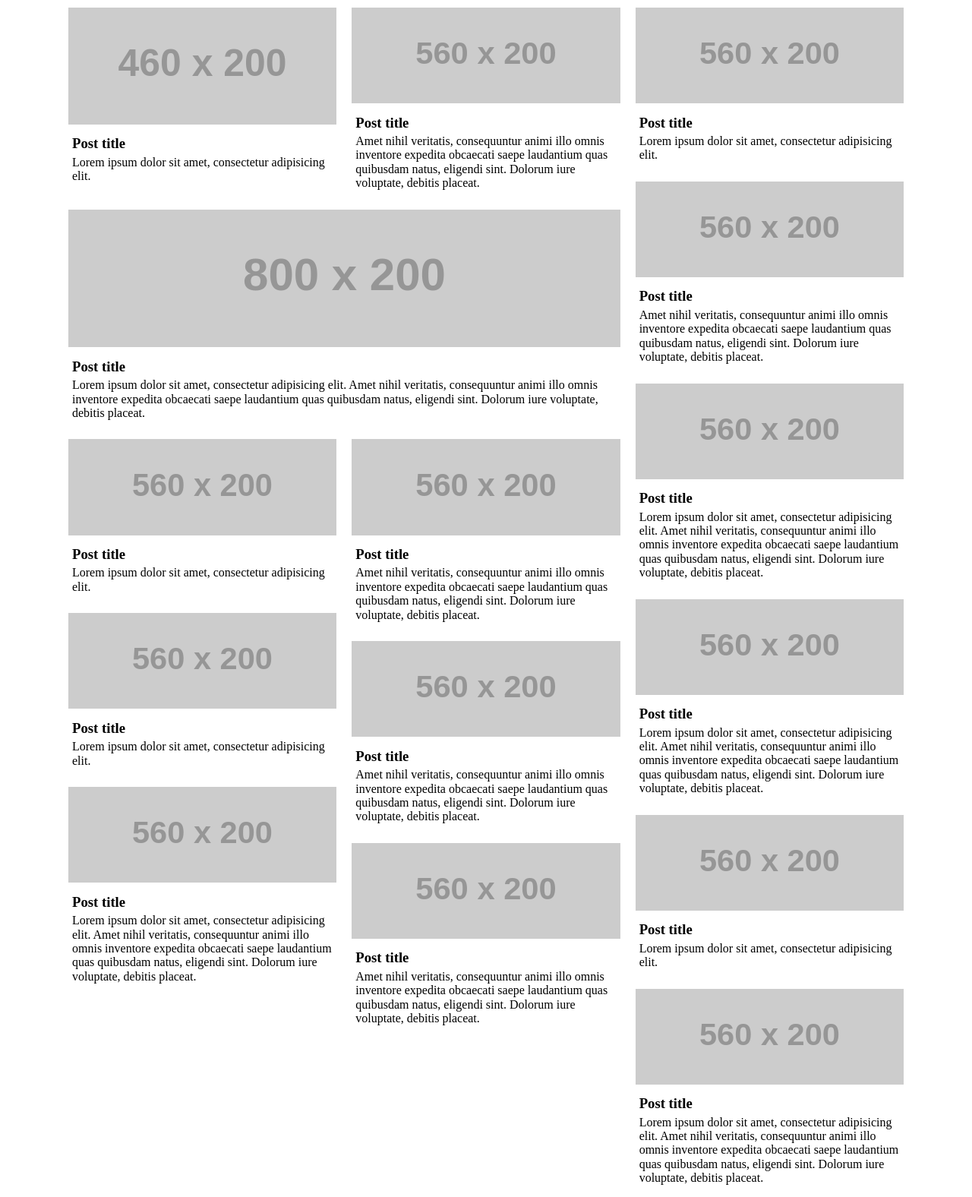
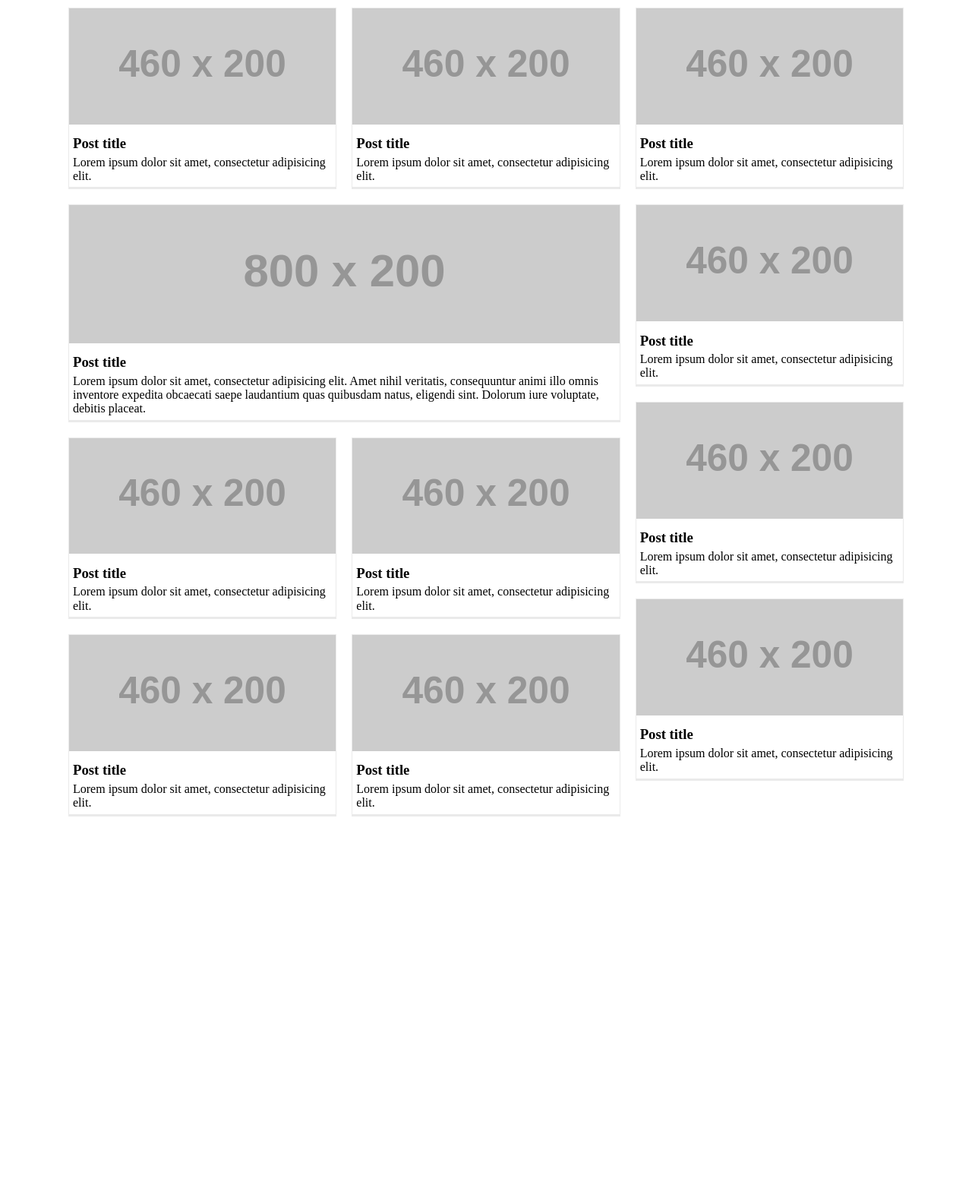
Before and after one commit to ndt-draft/npm-gulp-bower-flow, a website: page index.html in a window 1280 px wide. Shown: the whole page at 76% size. After the commit the page ends 1085 px from the top, so only its background shows below. Drawn offline with nearby package versions, Linux system fonts and the light colour scheme; placeholder pictures from the web are drawn by us.

Commit message:
update masonry style

```diff
--- a/assets/sass/main.scss
+++ b/assets/sass/main.scss
@@ -46,6 +46,11 @@
     width: 66.666%; // not fit issue: 33.2%
 }
 
+.grid-post-wrapper {
+    border: 1px solid #eaeaea;
+    border-bottom-width: 3px;
+}
+
 .grid-content {
     padding: 5px;
 }
--- a/index.html
+++ b/index.html
@@ -18,6 +18,7 @@
             <div class="grid-container">
                 <div class="grid-sizer"></div>
                 <div class="grid-item">
+                    <div class="grid-post-wrapper">
                         <img class="img-responsive" src="http://placehold.it/460x200" alt="">
                         <div class="grid-content">
                             <h3>Post title</h3>
@@ -26,16 +27,20 @@
                             </div>
                         </div>
                     </div>
+                </div>
                 <div class="grid-item">
-                    <img class="img-responsive" src="http://placehold.it/560x200" alt="">
+                    <div class="grid-post-wrapper">
+                        <img class="img-responsive" src="http://placehold.it/460x200" alt="">
                         <div class="grid-content">
                             <h3>Post title</h3>
                             <div class="grid-summary">
-                            Amet nihil veritatis, consequuntur animi illo omnis inventore expedita obcaecati saepe laudantium quas quibusdam natus, eligendi sint. Dolorum iure voluptate, debitis placeat.
+                                Lorem ipsum dolor sit amet, consectetur adipisicing elit.
+                            </div>
                         </div>
                     </div>
                 </div>
                 <div class="grid-item landscape-item">
+                    <div class="grid-post-wrapper">
                         <img class="img-responsive" src="http://placehold.it/800x200" alt="">
                         <div class="grid-content">
                             <h3>Post title</h3>
@@ -44,8 +49,10 @@
                             </div>
                         </div>
                     </div>
+                </div>
                 <div class="grid-item">
-                    <img class="img-responsive" src="http://placehold.it/560x200" alt="">
+                    <div class="grid-post-wrapper">
+                        <img class="img-responsive" src="http://placehold.it/460x200" alt="">
                         <div class="grid-content">
                             <h3>Post title</h3>
                             <div class="grid-summary">
@@ -53,26 +60,10 @@
                             </div>
                         </div>
                     </div>
-                <div class="grid-item">
-                    <img class="img-responsive" src="http://placehold.it/560x200" alt="">
-                    <div class="grid-content">
-                        <h3>Post title</h3>
-                        <div class="grid-summary">
-                            Amet nihil veritatis, consequuntur animi illo omnis inventore expedita obcaecati saepe laudantium quas quibusdam natus, eligendi sint. Dolorum iure voluptate, debitis placeat.
-                        </div>
-                    </div>
                 </div>
                 <div class="grid-item">
-                    <img class="img-responsive" src="http://placehold.it/560x200" alt="">
-                    <div class="grid-content">
-                        <h3>Post title</h3>
-                        <div class="grid-summary">
-                            Lorem ipsum dolor sit amet, consectetur adipisicing elit. Amet nihil veritatis, consequuntur animi illo omnis inventore expedita obcaecati saepe laudantium quas quibusdam natus, eligendi sint. Dolorum iure voluptate, debitis placeat.
-                        </div>
-                    </div>
-                </div>
-                <div class="grid-item">
-                    <img class="img-responsive" src="http://placehold.it/560x200" alt="">
+                    <div class="grid-post-wrapper">
+                        <img class="img-responsive" src="http://placehold.it/460x200" alt="">
                         <div class="grid-content">
                             <h3>Post title</h3>
                             <div class="grid-summary">
@@ -80,26 +71,10 @@
                             </div>
                         </div>
                     </div>
-                <div class="grid-item">
-                    <img class="img-responsive" src="http://placehold.it/560x200" alt="">
-                    <div class="grid-content">
-                        <h3>Post title</h3>
-                        <div class="grid-summary">
-                            Amet nihil veritatis, consequuntur animi illo omnis inventore expedita obcaecati saepe laudantium quas quibusdam natus, eligendi sint. Dolorum iure voluptate, debitis placeat.
-                        </div>
-                    </div>
                 </div>
                 <div class="grid-item">
-                    <img class="img-responsive" src="http://placehold.it/560x200" alt="">
-                    <div class="grid-content">
-                        <h3>Post title</h3>
-                        <div class="grid-summary">
-                            Lorem ipsum dolor sit amet, consectetur adipisicing elit. Amet nihil veritatis, consequuntur animi illo omnis inventore expedita obcaecati saepe laudantium quas quibusdam natus, eligendi sint. Dolorum iure voluptate, debitis placeat.
-                        </div>
-                    </div>
-                </div>
-                <div class="grid-item">
-                    <img class="img-responsive" src="http://placehold.it/560x200" alt="">
+                    <div class="grid-post-wrapper">
+                        <img class="img-responsive" src="http://placehold.it/460x200" alt="">
                         <div class="grid-content">
                             <h3>Post title</h3>
                             <div class="grid-summary">
@@ -107,26 +82,10 @@
                             </div>
                         </div>
                     </div>
-                <div class="grid-item">
-                    <img class="img-responsive" src="http://placehold.it/560x200" alt="">
-                    <div class="grid-content">
-                        <h3>Post title</h3>
-                        <div class="grid-summary">
-                            Amet nihil veritatis, consequuntur animi illo omnis inventore expedita obcaecati saepe laudantium quas quibusdam natus, eligendi sint. Dolorum iure voluptate, debitis placeat.
-                        </div>
-                    </div>
                 </div>
                 <div class="grid-item">
-                    <img class="img-responsive" src="http://placehold.it/560x200" alt="">
-                    <div class="grid-content">
-                        <h3>Post title</h3>
-                        <div class="grid-summary">
-                            Lorem ipsum dolor sit amet, consectetur adipisicing elit. Amet nihil veritatis, consequuntur animi illo omnis inventore expedita obcaecati saepe laudantium quas quibusdam natus, eligendi sint. Dolorum iure voluptate, debitis placeat.
-                        </div>
-                    </div>
-                </div>
-                <div class="grid-item">
-                    <img class="img-responsive" src="http://placehold.it/560x200" alt="">
+                    <div class="grid-post-wrapper">
+                        <img class="img-responsive" src="http://placehold.it/460x200" alt="">
                         <div class="grid-content">
                             <h3>Post title</h3>
                             <div class="grid-summary">
@@ -134,21 +93,48 @@
                             </div>
                         </div>
                     </div>
+                </div>
                 <div class="grid-item">
-                    <img class="img-responsive" src="http://placehold.it/560x200" alt="">
+                    <div class="grid-post-wrapper">
+                        <img class="img-responsive" src="http://placehold.it/460x200" alt="">
                         <div class="grid-content">
                             <h3>Post title</h3>
                             <div class="grid-summary">
-                            Amet nihil veritatis, consequuntur animi illo omnis inventore expedita obcaecati saepe laudantium quas quibusdam natus, eligendi sint. Dolorum iure voluptate, debitis placeat.
+                                Lorem ipsum dolor sit amet, consectetur adipisicing elit.
+                            </div>
                         </div>
                     </div>
                 </div>
                 <div class="grid-item">
-                    <img class="img-responsive" src="http://placehold.it/560x200" alt="">
+                    <div class="grid-post-wrapper">
+                        <img class="img-responsive" src="http://placehold.it/460x200" alt="">
                         <div class="grid-content">
                             <h3>Post title</h3>
                             <div class="grid-summary">
-                            Lorem ipsum dolor sit amet, consectetur adipisicing elit. Amet nihil veritatis, consequuntur animi illo omnis inventore expedita obcaecati saepe laudantium quas quibusdam natus, eligendi sint. Dolorum iure voluptate, debitis placeat.
+                                Lorem ipsum dolor sit amet, consectetur adipisicing elit.
+                            </div>
+                        </div>
+                    </div>
+                </div>
+                <div class="grid-item">
+                    <div class="grid-post-wrapper">
+                        <img class="img-responsive" src="http://placehold.it/460x200" alt="">
+                        <div class="grid-content">
+                            <h3>Post title</h3>
+                            <div class="grid-summary">
+                                Lorem ipsum dolor sit amet, consectetur adipisicing elit.
+                            </div>
+                        </div>
+                    </div>
+                </div>
+                <div class="grid-item">
+                    <div class="grid-post-wrapper">
+                        <img class="img-responsive" src="http://placehold.it/460x200" alt="">
+                        <div class="grid-content">
+                            <h3>Post title</h3>
+                            <div class="grid-summary">
+                                Lorem ipsum dolor sit amet, consectetur adipisicing elit.
+                            </div>
                         </div>
                     </div>
                 </div>
```
Also changed, not shown: assets/css/main.css. Lines whose indentation alone changed are shown as unchanged.
